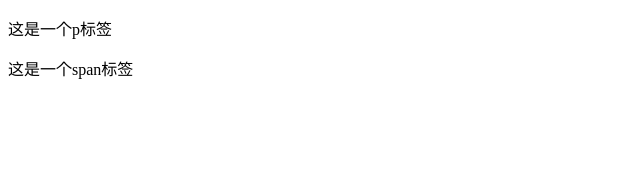
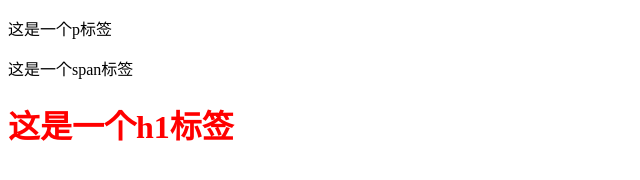
Before and after one commit to pengkaiqiang/toabao, a plain HTML site: page index.html in a window 1280 px wide. Shown: the whole page, without its empty margins (0-640 px from the left). Drawn offline with Linux system fonts and the light colour scheme.

Commit message:
Update index.html

```diff
--- a/index.html
+++ b/index.html
@@ -9,5 +9,6 @@
 <body>
     <p>这是一个p标签</p>
     <span>这是一个span标签</span>
+    <h1 style="color:red">这是一个h1标签</h1>
 </body>
 </html>
```
